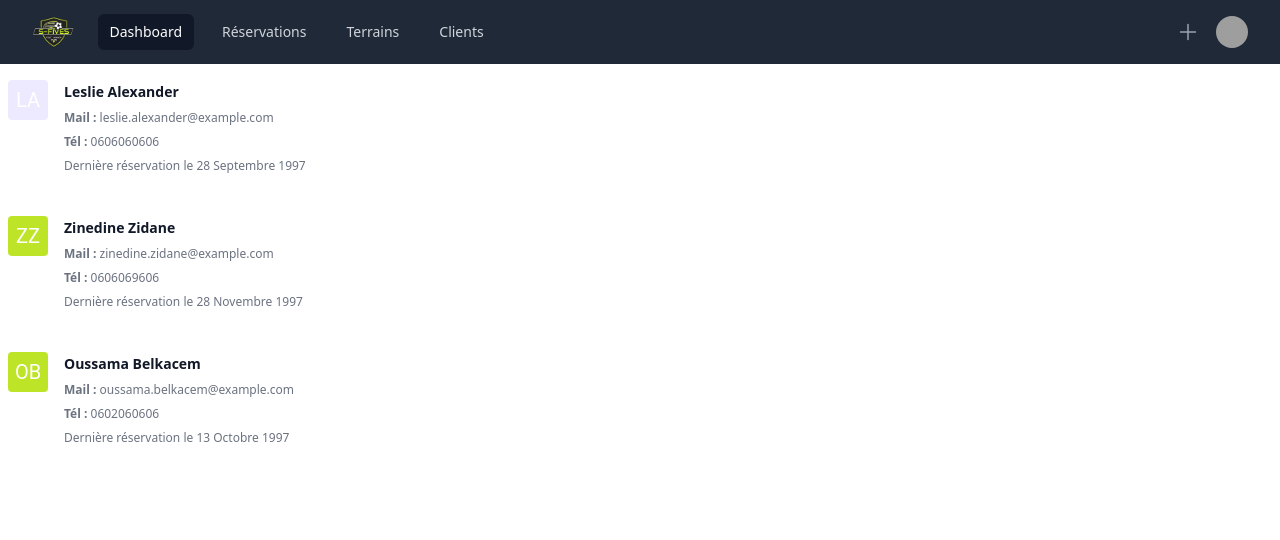
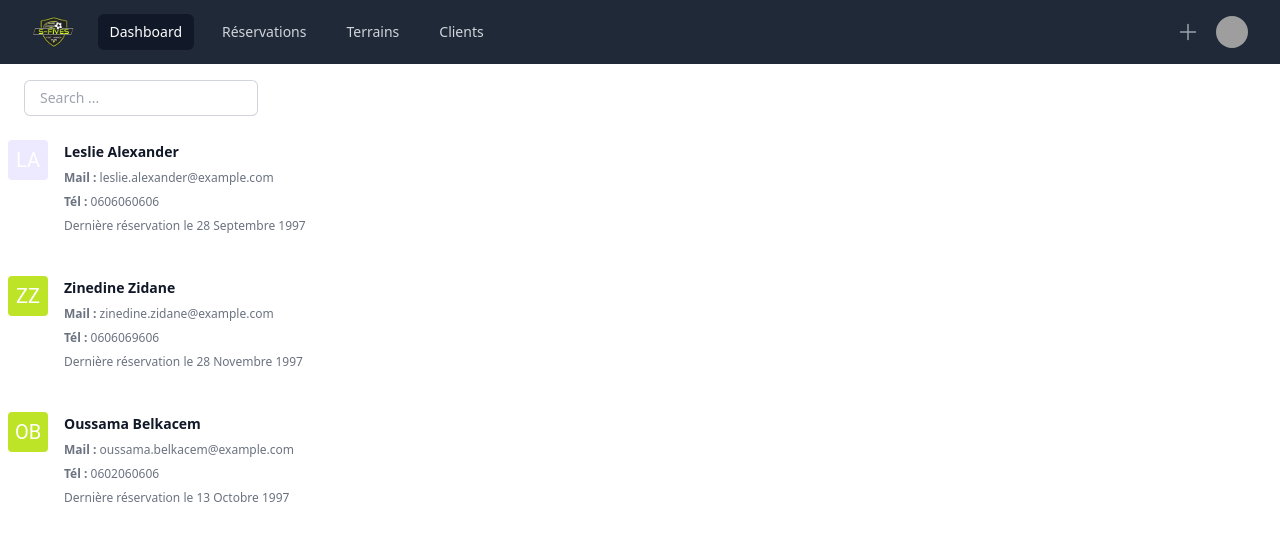
Before and after one commit to belkacem-oussama/SFive-Checking-Front, a React (Vite) app in the folder front/: page /customers in a window 1280 px wide. Shown: the top 540 px of the page. Built offline with nearby package versions, Linux system fonts and the light colour scheme; grey boxes are pictures that could not be loaded.

Commit message:
add searchbar

```diff
--- /dev/null
+++ b/front/src/components/Search.tsx
@@ -0,0 +1,11 @@
+export default function SearchBar() {
+  return (
+    <div className="relative mt-2 flex justify-center sm:justify-start sm:ml-6">
+      <input
+        type="text"
+        placeholder="Search ..."
+        className="rounded-md py-1.5 px-4 my-2 text-gray-900 ring-1 ring-inset ring-gray-300 focus:outline-none focus:ring-blue-500  placeholder:text-gray-400 sm:text-sm sm:leading-6"
+      />
+    </div>
+  )
+}
--- a/front/src/pages/Customers.tsx
+++ b/front/src/pages/Customers.tsx
@@ -1,5 +1,6 @@
 import { Avatar } from "@mui/material"
 import { Link } from "react-router-dom"
+import SearchBar from "../components/Search.tsx"
 
 const people = [
   {
@@ -70,6 +71,8 @@ function stringAvatar(name: string) {
 
 export default function Customers() {
   return (
+    <>
+      <SearchBar />
       <ul role="list" className="divide-y divide-gray-100">
         {people.map((person) => (
           <Link key={person.id} to={`/customers/${person.id}`}>
@@ -103,5 +106,6 @@ export default function Customers() {
           </Link>
         ))}
       </ul>
+    </>
   )
 }
```
Lines whose indentation alone changed are shown as unchanged.
